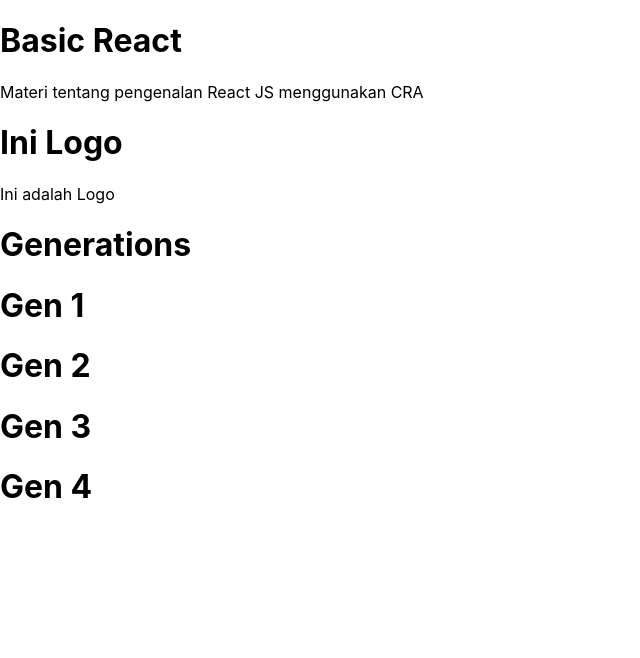
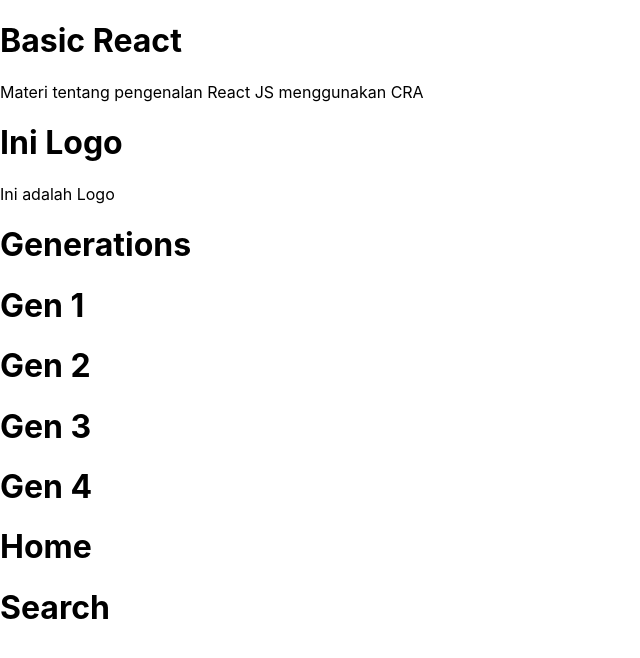
Before and after one commit to jkussoy/Front-End-Web-Development, a React (Create React App) app: page / in a window 1280 px wide. Shown: the top 658 px of the page, without its empty margins (0-640 px from the left). Built offline with nearby package versions, Linux system fonts and the light colour scheme.

Commit message:
adding Home

```diff
--- a/src/App.js
+++ b/src/App.js
@@ -1,12 +1,12 @@
 import Header from "./Header";
-import Logo from "./logo";
+import Home from "./Home";
 
 const App = () => {
   return (
     // JSX
     <>
       <Header />
-      {/* <DisplayArray /> */}
+      <Home />
     </>
   );
 };
--- /dev/null
+++ b/src/Home.js
@@ -0,0 +1,12 @@
+import Search from "./Search";
+
+const Home = () => {
+  return (
+    <div>
+      <h1>Home</h1>
+      <Search />
+    </div>
+  );
+};
+
+export default Home;
--- /dev/null
+++ b/src/Search.js
@@ -0,0 +1,5 @@
+const Search = () => {
+  return <h1>Search</h1>;
+};
+
+export default Search;
```
